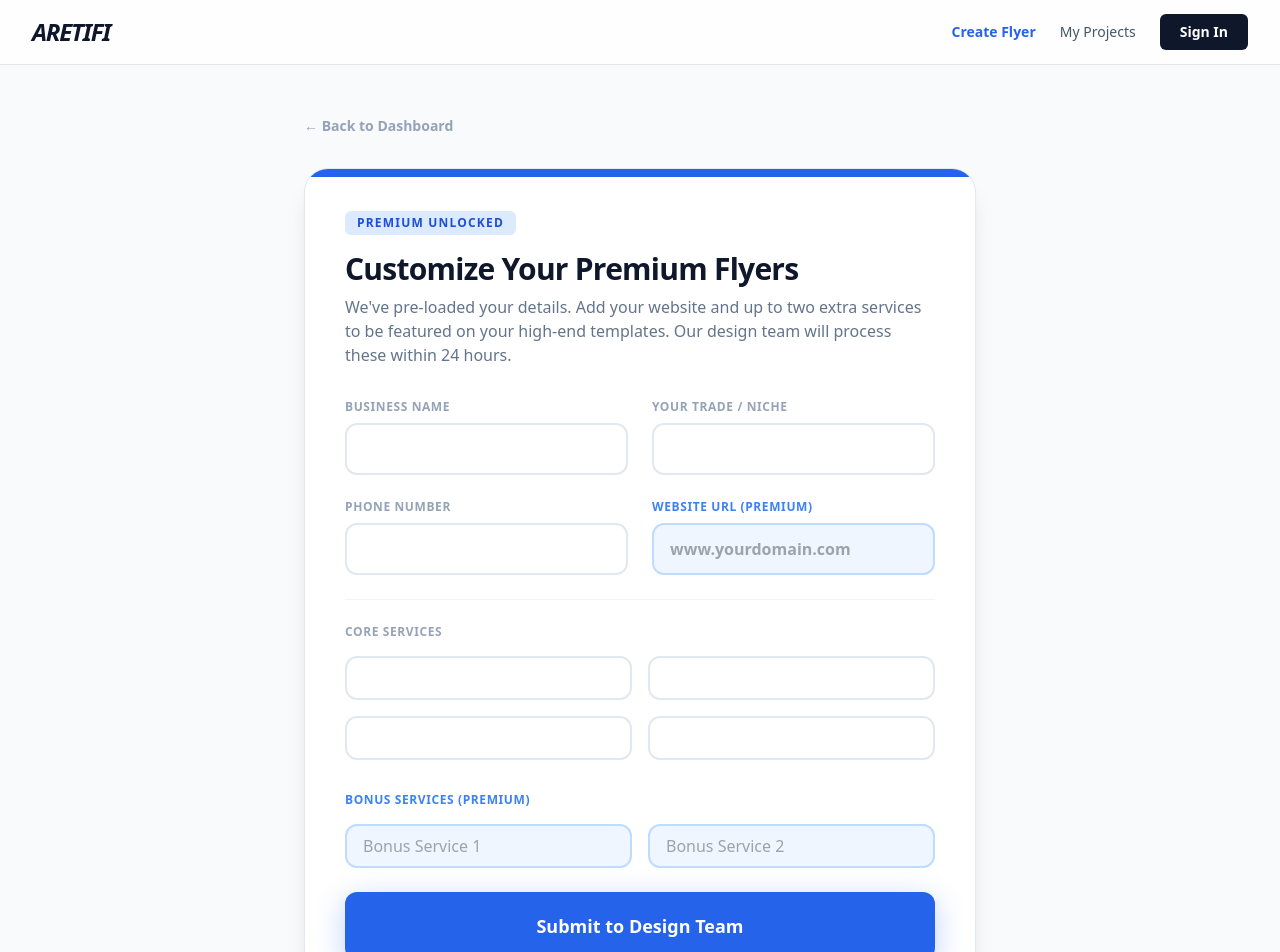
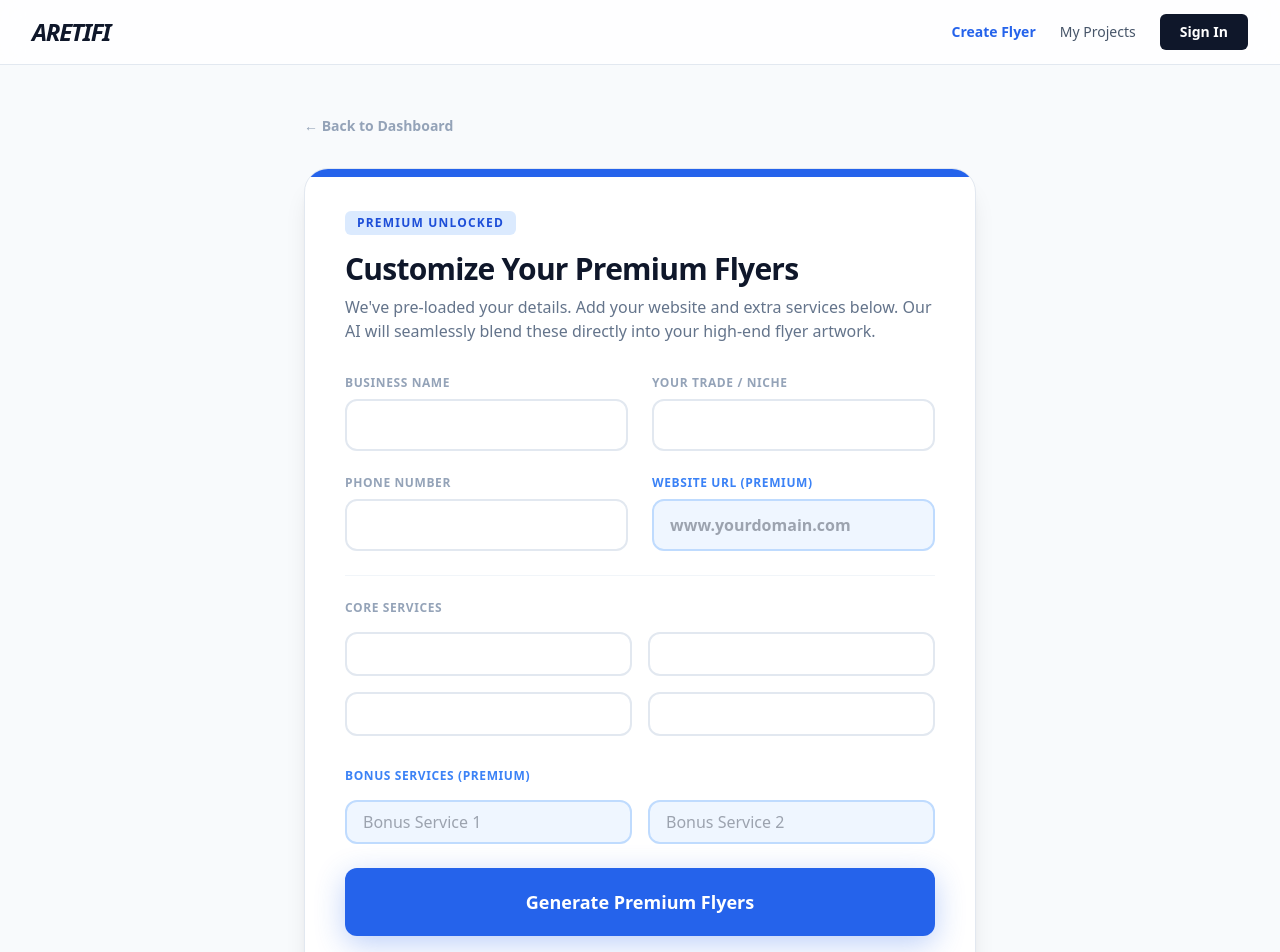
Before and after one commit to jakejmanley-collab/local-service-ads, a Next.js app: page /premium-intake in a window 1280 px wide. Shown: the top 952 px of the page. Built offline with nearby package versions, Linux system fonts and the light colour scheme; no server answers.

Commit message:
Update page.tsx

```diff
--- a/app/premium-intake/page.tsx
+++ b/app/premium-intake/page.tsx
@@ -2,8 +2,6 @@
 
 import { useState, useEffect } from 'react';
 import { useRouter } from 'next/navigation';
-import Link from 'next/link';
-// If you want to save to Supabase directly from here, we import the client
 import { createClient } from '@supabase/supabase-js';
 
 const supabaseUrl = process.env.NEXT_PUBLIC_SUPABASE_URL || '';
@@ -14,7 +12,6 @@ export default function PremiumIntakePage() {
   const router = useRouter();
   const [loading, setLoading] = useState(false);
 
-  // Form State
   const [formData, setFormData] = useState({
     businessName: '',
     field: '',
@@ -23,14 +20,13 @@ export default function PremiumIntakePage() {
     service2: '',
     service3: '',
     service4: '',
-    service5: '', // NEW Premium Field
-    service6: '', // NEW Premium Field
-    websiteUrl: '', // NEW Premium Field
+    service5: '',
+    service6: '',
+    websiteUrl: '',
     themeColor: 'blue'
   });
 
   useEffect(() => {
-    // Auto-fill from their free flyer session!
     const saved = localStorage.getItem('flyer_form_data');
     if (saved) {
       setFormData(prev => ({ ...prev, ...JSON.parse(saved) }));
@@ -45,33 +41,33 @@ export default function PremiumIntakePage() {
     e.preventDefault();
     setLoading(true);
 
-    // 1. Save the new upgraded data back to their browser
     localStorage.setItem('flyer_form_data', JSON.stringify(formData));
-    localStorage.setItem('aretifi_flyers', 'pending_review'); // Update status
+    localStorage.setItem('aretifi_flyers', 'pending_review');
 
-    // 2. Send this detailed order to your Supabase Admin table
-    // Note: We use a placeholder email if we don't have it, since Stripe has the real one.
-    // In a real app with login, you'd use their user ID.
+    // Save everything into the new 'details' column
     const { error } = await supabase.from('flyer_orders').insert([{
-      customer_email: `${formData.businessName.replace(/\s/g, '')}@customer.com`, // Placeholder for MVP
+      customer_email: `${formData.businessName.replace(/\s/g, '')}@customer.com`,
       stripe_session_id: `manual_upgrade_${Date.now()}`,
       status: 'needs_generation',
       trade: formData.field,
-      // We can stuff extra details into the trade column for now, or add JSON columns later
+      details: formData
     }]);
 
     setLoading(false);
 
-    // 3. Send them back to the dashboard to see the "Pending" status
-    router.push('/dashboard?upgrade=pending');
+    if (error) {
+      alert("Error saving data: " + error.message);
+    } else {
+      router.push('/dashboard?upgrade=pending');
+    }
   };
 
   return (
     <main className="min-h-screen bg-[#f8fafc] py-12 px-6 font-sans text-slate-900">
       <div className="max-w-2xl mx-auto">
-        <Link href="/dashboard" className="text-sm font-bold text-slate-400 hover:text-slate-900 mb-8 inline-block">
+        <button onClick={() => router.push('/dashboard')} className="text-sm font-bold text-slate-400 hover:text-slate-900 mb-8 inline-block">
           ← Back to Dashboard
-        </Link>
+        </button>
 
         <div className="bg-white border border-slate-200 rounded-3xl p-10 shadow-xl relative overflow-hidden">
           <div className="absolute top-0 left-0 w-full h-2 bg-blue-600"></div>
@@ -82,7 +78,7 @@ export default function PremiumIntakePage() {
             </span>
             <h1 className="text-3xl font-black tracking-tight mb-2">Customize Your Premium Flyers</h1>
             <p className="text-slate-500 font-medium">
-              We've pre-loaded your details. Add your website and up to two extra services to be featured on your high-end templates. Our design team will process these within 24 hours.
+              We've pre-loaded your details. Add your website and extra services below. Our AI will seamlessly blend these directly into your high-end flyer artwork.
             </p>
           </div>
 
@@ -127,11 +123,10 @@ export default function PremiumIntakePage() {
             <button
               type="submit"
               disabled={loading}
-              className="w-full mt-8 bg-blue-600 text-white font-black text-lg py-5 rounded-xl shadow-[0_8px_30px_rgb(37,99,235,0.3)] hover:bg-blue-700 hover:shadow-[0_8px_30px_rgb(37,99,235,0.5)] transition-all active:scale-[0.98] disabled:opacity-50"
+              className="w-full mt-8 bg-blue-600 text-white font-black text-lg py-5 rounded-xl shadow-[0_8px_30px_rgb(37,99,235,0.3)] hover:bg-blue-700 transition-all active:scale-[0.98] disabled:opacity-50"
             >
-              {loading ? 'Submitting...' : 'Submit to Design Team'}
+              {loading ? 'Submitting to Generation Engine...' : 'Generate Premium Flyers'}
             </button>
-            <p className="text-center text-xs font-bold text-slate-400 mt-4 uppercase">Turnaround time: ~24 Hours</p>
           </form>
         </div>
       </div>
```
